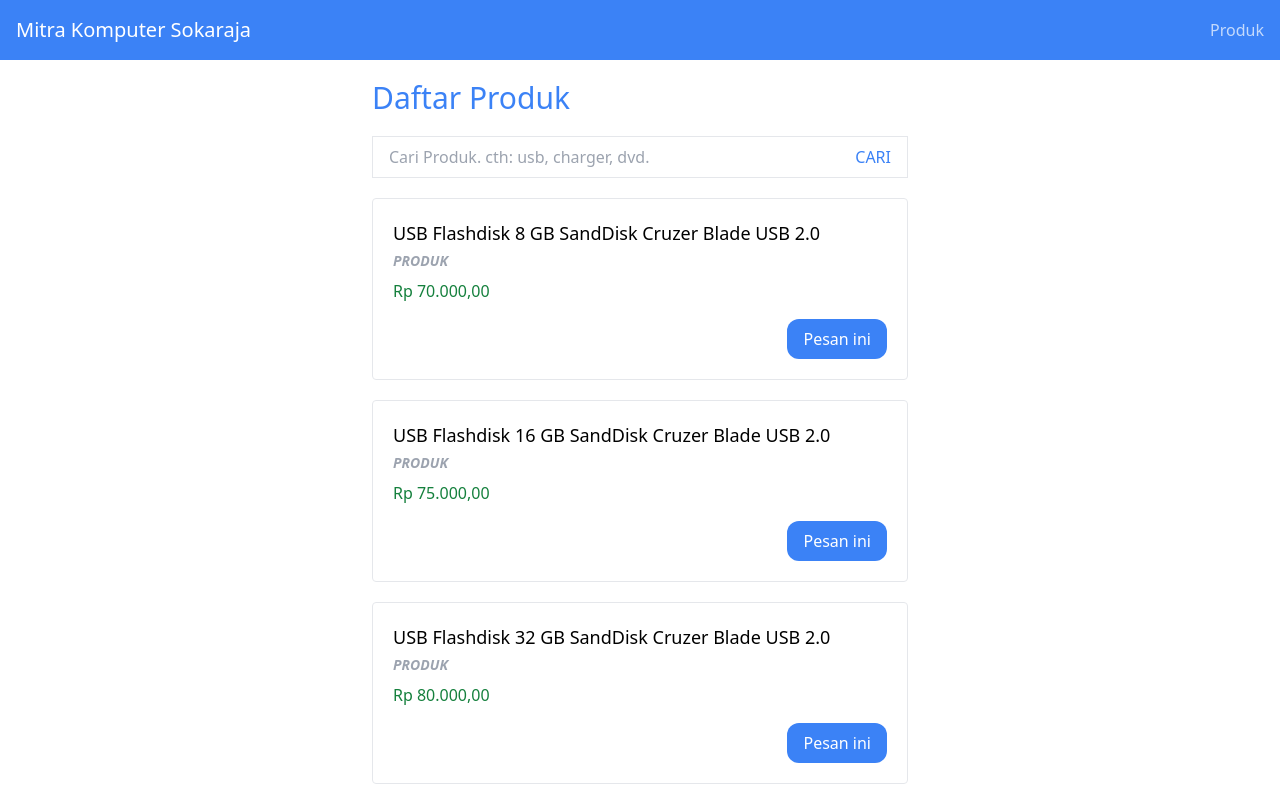
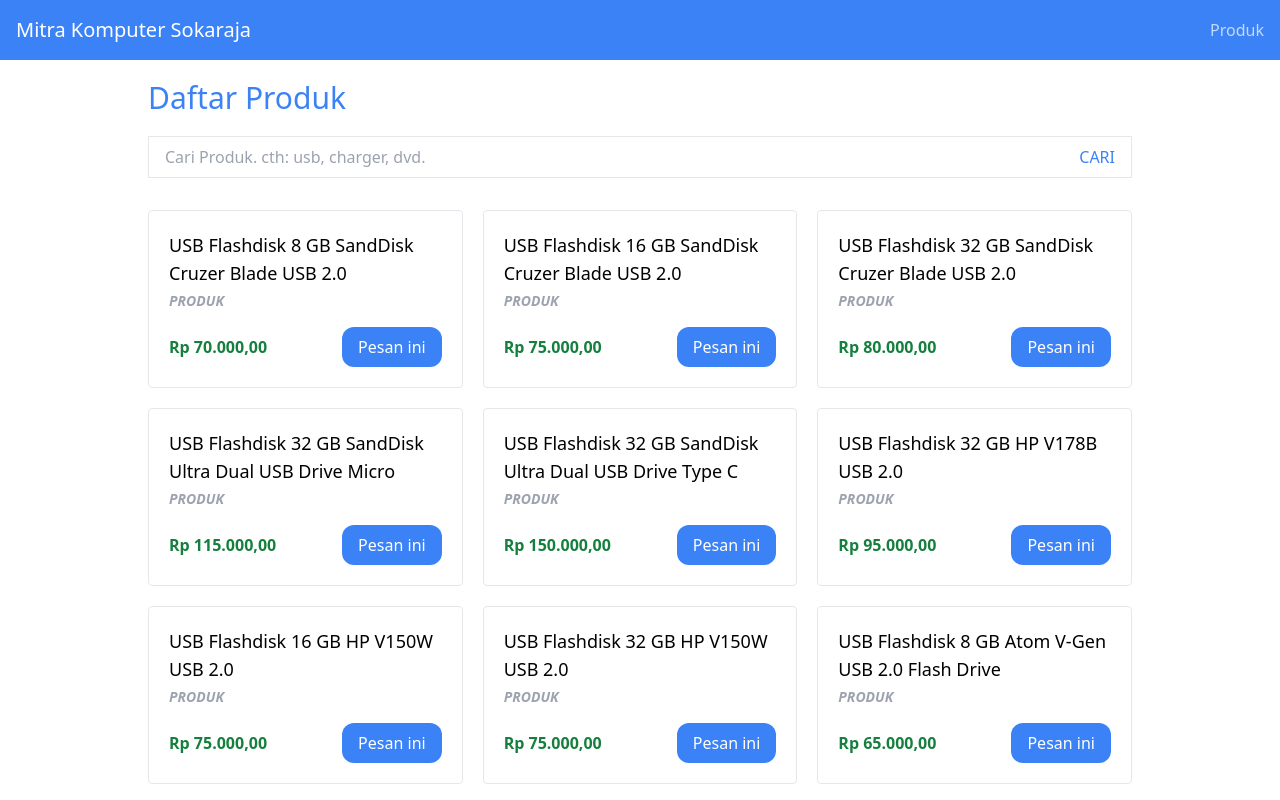
Before and after one commit to iwanharyatno/mk-pricelist, a React (Vite) app: page /products in a window 1280 px wide. Built offline with nearby package versions, Linux system fonts and the light colour scheme.

Commit message:
Menggunakan grid dalam layout daftar produk

```diff
--- a/src/pages/Products.jsx
+++ b/src/pages/Products.jsx
@@ -7,14 +7,13 @@
   const [query, setQuery] = useState('');
 
   const displayedList = searchProduct(query, list);
-  console.log(list);
 
   useEffect(() => {
     document.title = 'Daftar Produk';
   }, []);
 
   return (
-    <div className="p-5 max-w-xl mx-auto">
+    <div className="p-5 max-w-5xl mx-auto">
       <h2 className="font-light text-blue-500 text-3xl">Daftar Produk</h2>
       <FilterProduct onSearch={(text) => setQuery(text)} />
       <PaginatedProductList products={displayedList} />
@@ -29,9 +28,9 @@
   const activeRange = pages[activePage - 1] || pages[0];
 
   return (
-    <div>
+    <div className="my-8">
       {pages.length !== 0 ? (
-        <ul>
+        <ul className="grid grid-cols-1 md:grid-cols-2 lg:grid-cols-3 gap-5">
           {products.slice(...activeRange).map((product) => <ProductCard product={product} />)}
         </ul>
       ) : (
@@ -76,12 +75,12 @@
 
 function ProductCard({ product }) {
   return (
-    <li className="p-5 border rounded my-5">
+    <li className="p-5 border rounded">
       <span className="block text-lg mb-1 font-light">{product.name}</span>
       <span className="block font-bold text-sm mb-2 italic text-gray-400">{product.category}</span>
-      <span className="block text-green-700">{formatCurrencyIDR(product.sale_price)}</span>
-      <div className="flex justify-end">
-        <a href={'https://wa.me/+6288232400859?text=' + encodeURIComponent(`Halo, saya mau pesan *${product.name}* yaa`)} target="_blank" rel="noreferrer" className="mt-4 inline-block px-4 py-2 font-normal rounded-xl bg-blue-500 text-white hover:bg-blue-600 focus:ring focus:ring-blue-200 transition-colors">
+      <div className="flex justify-between items-center mt-4">
+        <span className="block text-green-700 font-bold">{formatCurrencyIDR(product.sale_price)}</span>
+        <a href={'https://wa.me/+6288232400859?text=' + encodeURIComponent(`Halo, saya mau pesan *${product.name}* yaa`)} target="_blank" rel="noreferrer" className="inline-block px-4 py-2 font-normal rounded-xl bg-blue-500 text-white hover:bg-blue-600 focus:ring focus:ring-blue-200 transition-colors">
           Pesan ini
         </a>
       </div>
```
